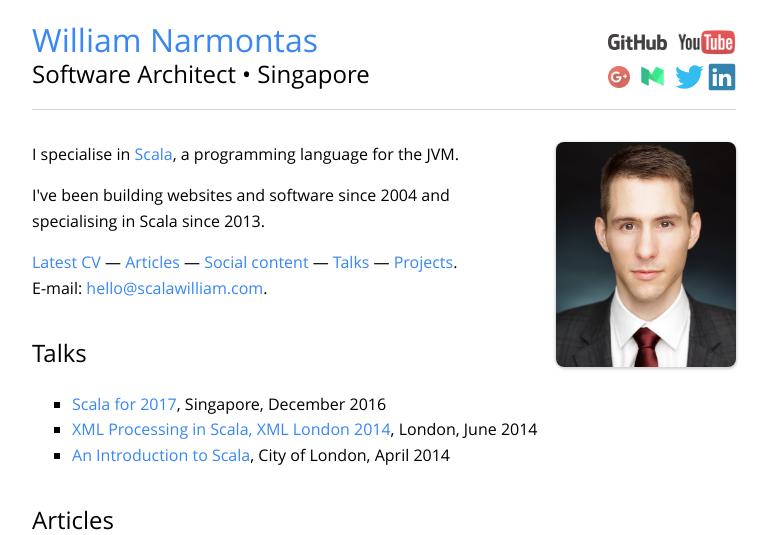
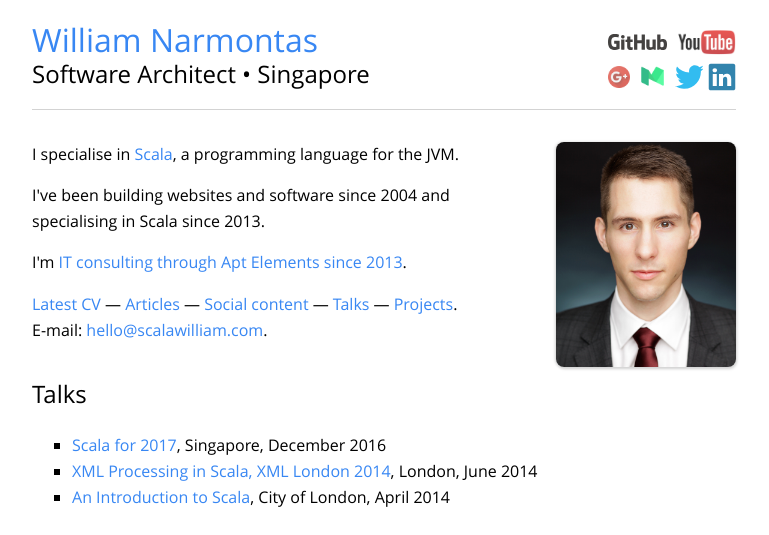
Before and after one commit to philicious/ScalaWilliam.com, a PHP site: page / in a window 1280 px wide. Shown: the top 535 px of the page, without its empty margins (256-1025 px from the left). Run offline with PHP 8.4, Linux system fonts and the light colour scheme.

Commit message:
Add apt elements link at top

```diff
--- a/index.php
+++ b/index.php
@@ -9,6 +9,8 @@ require(dirname(__FILE__).DIRECTORY_SEPARATOR."shared".DIRECTORY_SEPARATOR."rend
             target="_blank">Scala</a>, a programming language for the JVM.</p>
 
 		<p>I've been building websites and software since 2004 and specialising in Scala since 2013.</p>
+
+		<p>I'm <a href="http://www.aptelements.com/">IT consulting through Apt Elements since 2013</a>.</p>
 
 		<p><a href="/cv/">Latest CV</a> &mdash;
                 <a href="#articles">Articles</a>
```
